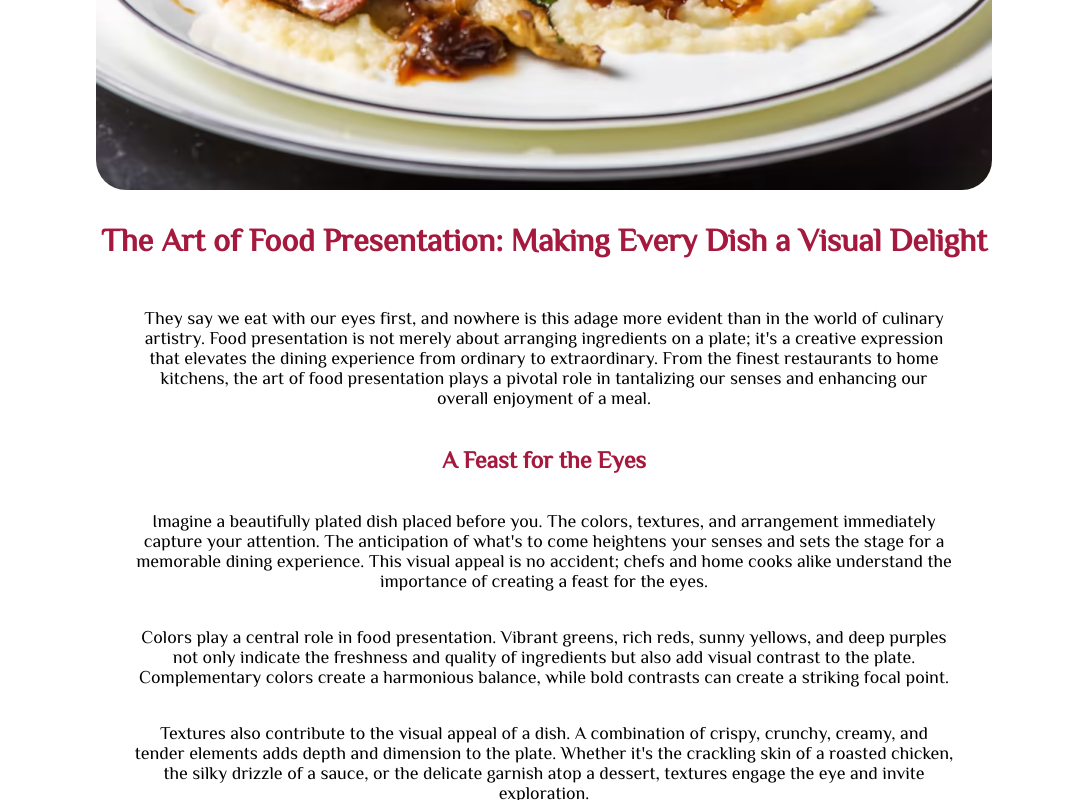
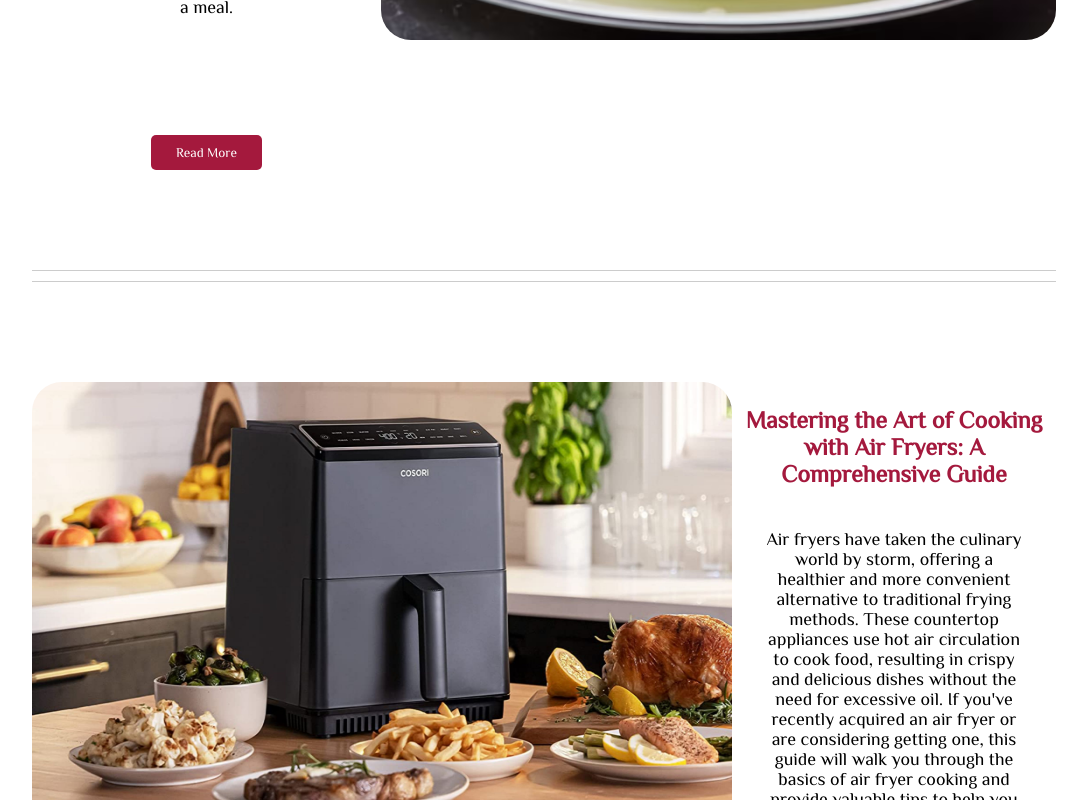
Before and after one commit to PvtWendy/React-Sharp-Spice, a React (Create React App) app: page / in a window 1280 px wide. Shown: the part 3820-4620 px from the top of the page, without its empty margins (96-1183 px from the left). Built offline with nearby package versions, Linux system fonts and the light colour scheme.

Commit message:
Fixed issues with Article interaction

```diff
--- a/src/App.js
+++ b/src/App.js
@@ -30,6 +30,7 @@ function App() {
           text={posts[0].shortPost}
           full={posts[0].longPost}
           open={firstOpen}
+          setOpen={setFirstOpen}
         />
         <Article
           image={Crostini}
@@ -37,6 +38,7 @@ function App() {
           text={posts[1].shortPost}
           full={posts[1].longPost}
           open={secondOpen}
+          setOpen={setSecondOpen}
         />
         <Article
           image={Nutrition}
@@ -44,18 +46,21 @@ function App() {
           text={posts[2].shortPost}
           full={posts[2].longPost}
           open={thirdOpen}
+          setOpen={setThirdOpen}
         />
         <Article
           image={Presentation}
           state={"right"}
           text={posts[3].shortPost}
           full={posts[3].longPost}
+          open={false}
         />
         <Article
           image={Airfryer}
           state={"left"}
           text={posts[4].shortPost}
           full={posts[4].longPost}
+          open={false}
         />
       </section>
       <Footer />
```
